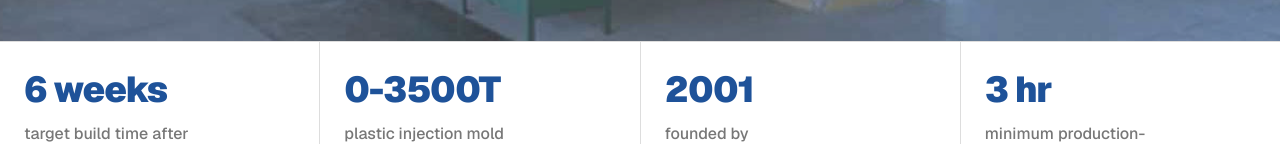
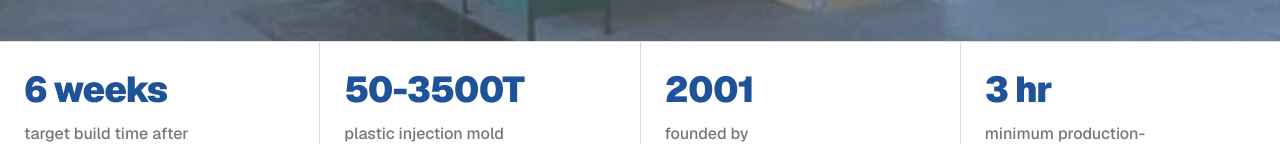
Before and after one commit to swaltersjrtest/offshoremolds, a Next.js app: page / in a window 1280 px wide. Shown: the part 656-800 px from the top of the page. Built offline with nearby package versions, Linux system fonts and the light colour scheme.

Commit message:
Update press range metric

```diff
--- a/src/app/site-data.ts
+++ b/src/app/site-data.ts
@@ -46,7 +46,7 @@ export const proofPoints: ProofPoint[] = [
     label: "target build time after design approval",
   },
   {
-    value: "0-3500T",
+    value: "50-3500T",
     label: "plastic injection mold programs supported",
   },
   {
```
